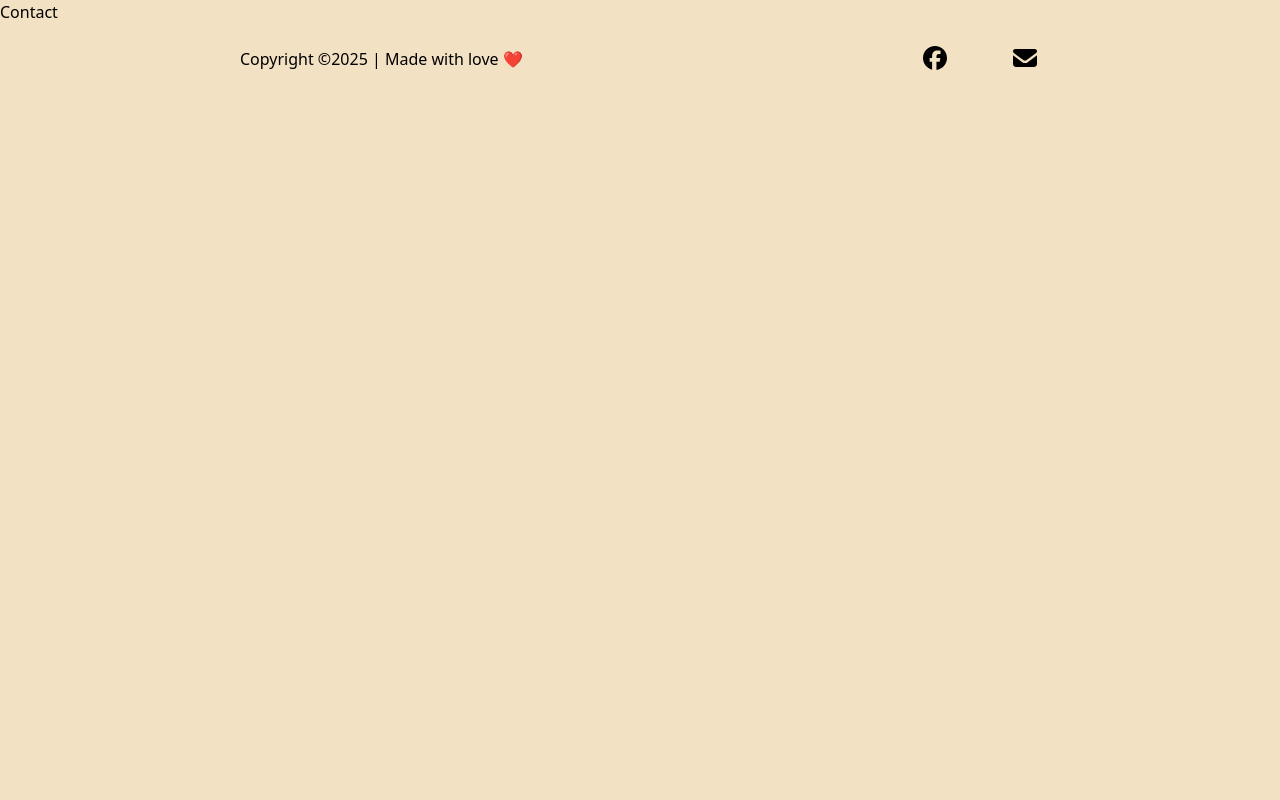
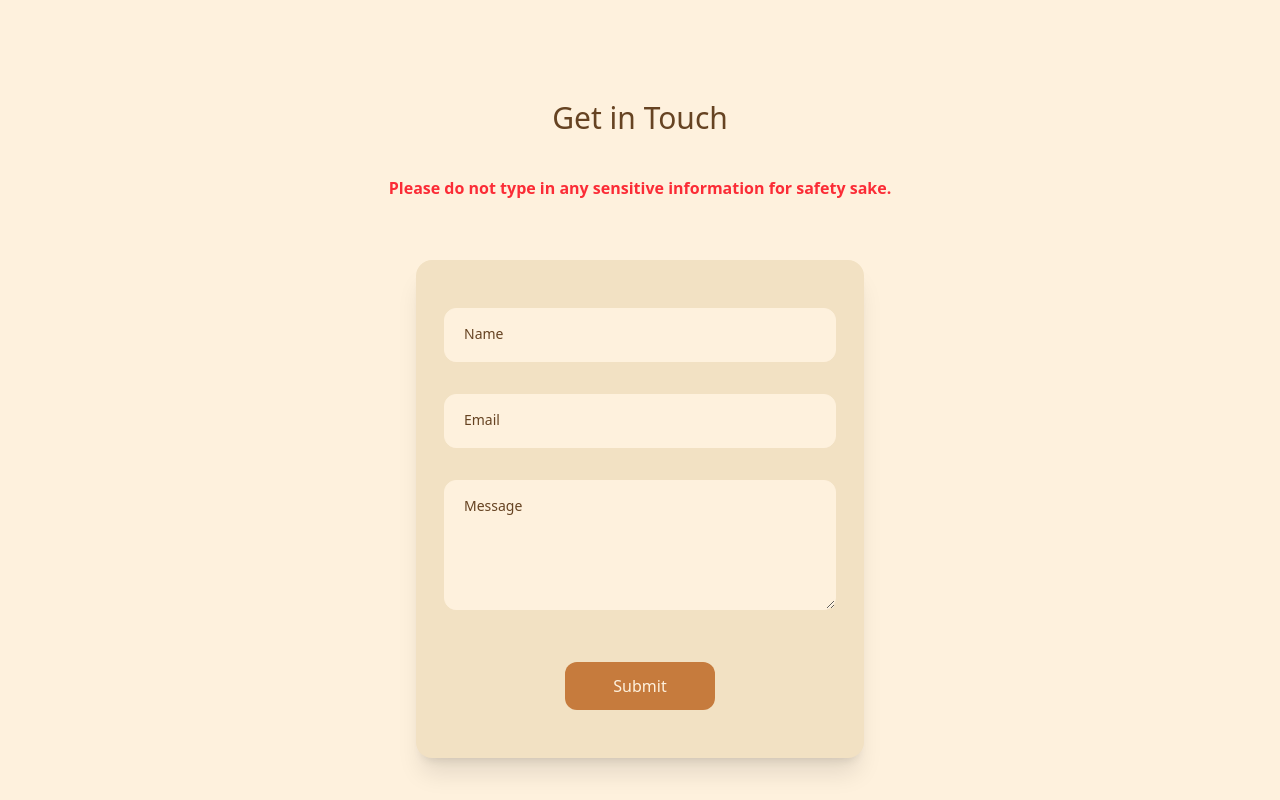
Before and after one commit to DevThetChel/mogok-traditional-recipes, a React (Vite) app: page /contact in a window 1280 px wide. Shown: the top 800 px of the page. Built offline with nearby package versions, Linux system fonts and the light colour scheme; no server answers; the database is empty.

Commit message:
handled form

```diff
--- a/package.json
+++ b/package.json
@@ -10,6 +10,7 @@
     "preview": "vite preview"
   },
   "dependencies": {
+    "@formspree/react": "^3.0.0",
     "@fortawesome/fontawesome-svg-core": "^7.0.0",
     "@fortawesome/free-brands-svg-icons": "^7.0.0",
     "@fortawesome/free-solid-svg-icons": "^7.0.0",
--- a/src/locale/en/translation.json
+++ b/src/locale/en/translation.json
@@ -46,5 +46,16 @@
     "todayListTitle": "Today's Cooking List",
     "notFound": " There is no recipe in the list yet.",
     "today'sCookingListNotFound": "No recipes planned for today"
+  },
+  "contact": {
+    "title": "Get in Touch",
+    "warningText": "Please do not type in any sensitive information for safety sake.",
+    "inputLabel": "Name",
+    "emailLabel": "Email",
+    "messageLabel": "Message",
+    "submit": "Submit",
+    "submitting": "Submitting...",
+    "submitted": "Submitted!",
+    "submittedPopUp": "Thanks for messaging us!"
   }
 }
--- a/src/locale/mm/translation.json
+++ b/src/locale/mm/translation.json
@@ -45,5 +45,16 @@
     "title": "ချက်ရန်ဟင်းလျာများ",
     "todayListTitle": "ယနေ့ချက်မည့် ဟင်းလျာများ",
     "notFound": "ချက်ရန်ဟင်း မရှိသေးပါ"
+  },
+  "contact": {
+    "title": "ဆက်သွယ်ရန်",
+    "warningText": "အရေးကြီးသော ကိုယ်ရေးကိုယ်တာ အချက်အလက်များကို ပေးပို့ခြင်းမပြုပါရန်။",
+    "inputLabel": "နာမည်",
+    "emailLabel": "အီးမေးလိပ်စာ",
+    "messageLabel": "ပေးပို့လိုသည့်စာတို",
+    "submit": "ပို့မည်",
+    "submitting": "ပေးပို့နေပါသည်...",
+    "submitted": "ပို့ပြီးပါပြီ!",
+    "submittedPopUp": "စာတိုပေးပို့မှုအတွက် ကျေးဇူးတင်ပါသည်။"
   }
 }
--- a/src/pages/Contact.jsx
+++ b/src/pages/Contact.jsx
@@ -1,5 +1,123 @@
-import React from "react";
+import { useForm, ValidationError } from "@formspree/react";
+import { useEffect, useRef, useState } from "react";
+import { useTranslation } from "react-i18next";
 
 export const Contact = () => {
-  return <div>Contact</div>;
+  const [state, handleSubmit] = useForm("mzzaybeq");
+  const [showPopup, setShowPopup] = useState(false);
+  const formRef = useRef(null);
+
+  const { t } = useTranslation();
+  useEffect(() => {
+    if (state.succeeded) {
+      setShowPopup(true);
+      formRef.current?.reset();
+    }
+  }, [state.succeeded]);
+  return (
+    <main className=" relative min-h-[150vh] mt-0 bg-[var(--LIGHT-CREAM)]">
+      {showPopup && (
+        <div
+          className="fixed inset-0 bg-black/50 z-40 flex items-center justify-center"
+          onClick={() => setShowPopup(false)}
+        >
+          <div
+            className="fixed top-65 left-1/2 -translate-x-1/2 bg-amber-50 px-5  py-6"
+            onClick={(e) => e.stopPropagation()}
+          >
+            <p className="text-center">{t("contact.submittedPopUp")}</p>
+            <button
+              className="absolute top-2 right-2 text-black"
+              onClick={() => setShowPopup(false)}
+            >
+              ✕
+            </button>
+          </div>
+        </div>
+      )}
+      <section className="pt-25">
+        <h2 className="text-[1.6rem] md:text-3xl text-center text-[var(--TITLE-COLOR)] mb-5">
+          {t("contact.title")}
+        </h2>
+        <p className=" mt-10 text-center max-w-[80%] mx-auto font-semibold text-red-500">
+          {t("contact.warningText")}
+        </p>
+      </section>
+      <form
+        ref={formRef}
+        onSubmit={handleSubmit}
+        className="flex flex-col gap-8 w-[75%] sm:w-[70%] md:w-[55%] lg:w-[35%] mx-auto mt-15 bg-[var(--BG-BEIGE)] px-7 py-12 rounded-2xl shadow-xl"
+      >
+        <div className="relative">
+          <input
+            type="text"
+            id="name"
+            name="name"
+            placeholder=" "
+            required
+            className="block w-full px-5 py-4 text-sm bg-[var(--LIGHT-CREAM)] rounded-xl border border-[var(--LIGHT-CREAM)] appearance-none focus:outline-none focus:ring-0 peer"
+          />
+          <ValidationError prefix="Name" field="name" errors={state.errors} />
+          <label
+            htmlFor="name"
+            className="absolute text-sm text-[var(--TITLE-COLOR)] duration-300 transform -translate-y-4 scale-90 top-1 z-2 origin-[0] start-5 peer-focus:text-black peer-placeholder-shown:scale-100 peer-placeholder-shown:translate-y-3 peer-focus:scale-90 peer-focus:-translate-y-4"
+          >
+            {t("contact.inputLabel")}
+          </label>
+        </div>
+        <div className="relative">
+          <input
+            type="email"
+            name="email"
+            id="mail"
+            placeholder=" "
+            required
+            className="block w-full px-5 py-4 text-sm bg-[var(--LIGHT-CREAM)] rounded-xl border border-[var(--LIGHT-CREAM)] appearance-none focus:outline-none focus:ring-0 peer"
+          />
+          <ValidationError prefix="Email" field="email" errors={state.errors} />
+          <label
+            htmlFor="mail"
+            className="absolute text-sm text-[var(--TITLE-COLOR)] duration-300 transform -translate-y-4 scale-90 top-1 z-2 origin-[0] start-5 peer-focus:text-black peer-placeholder-shown:scale-100 peer-placeholder-shown:translate-y-3 peer-focus:scale-90 peer-focus:-translate-y-4"
+          >
+            {t("contact.emailLabel")}
+          </label>
+        </div>
+        <div className="relative">
+          <textarea
+            name="message"
+            id="message"
+            placeholder=" "
+            className="block w-full px-5 py-3 text-sm bg-[var(--LIGHT-CREAM)] min-h-[130px] rounded-xl border border-[var(--LIGHT-CREAM)] appearance-none focus:outline-none focus:ring-0 peer"
+          ></textarea>
+          <ValidationError
+            prefix="Message"
+            field="message"
+            errors={state.errors}
+          />
+          <label
+            htmlFor="message"
+            className="absolute text-sm text-[var(--TITLE-COLOR)] duration-300 transform -translate-y-4 scale-90 top-1 z-2 origin-[0] start-5 peer-focus:text-black peer-placeholder-shown:scale-100 peer-placeholder-shown:translate-y-3 peer-focus:scale-90 peer-focus:-translate-y-4"
+          >
+            {t("contact.messageLabel")}
+          </label>
+        </div>
+        <button
+          type="submit"
+          disabled={state.submitting || state.succeeded}
+          className={`self-center w-[150px] py-3 mt-5 rounded-xl disabled:cursor-not-allowed
+            ${
+              state.succeeded
+                ? "bg-green-600 text-white"
+                : "bg-[var(--BUTTON-BROWN)] text-[var(--LIGHT-CREAM)] hover:text-white"
+            }`}
+        >
+          {state.submitting
+            ? t("contact.submitting")
+            : state.succeeded
+            ? t("contact.submitted")
+            : t("contact.submit")}
+        </button>
+      </form>
+    </main>
+  );
 };
```
Also changed, not shown: 1 other file (tests, documents, lock files or other folders).
